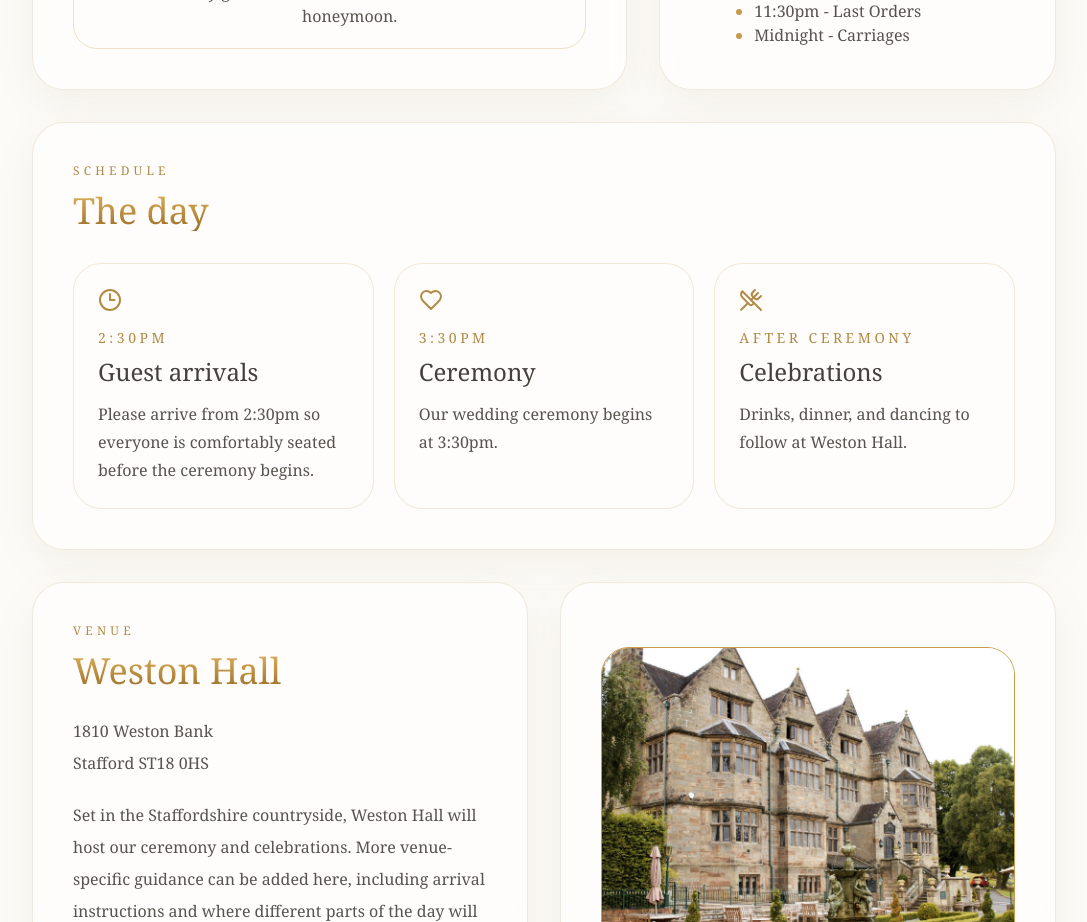
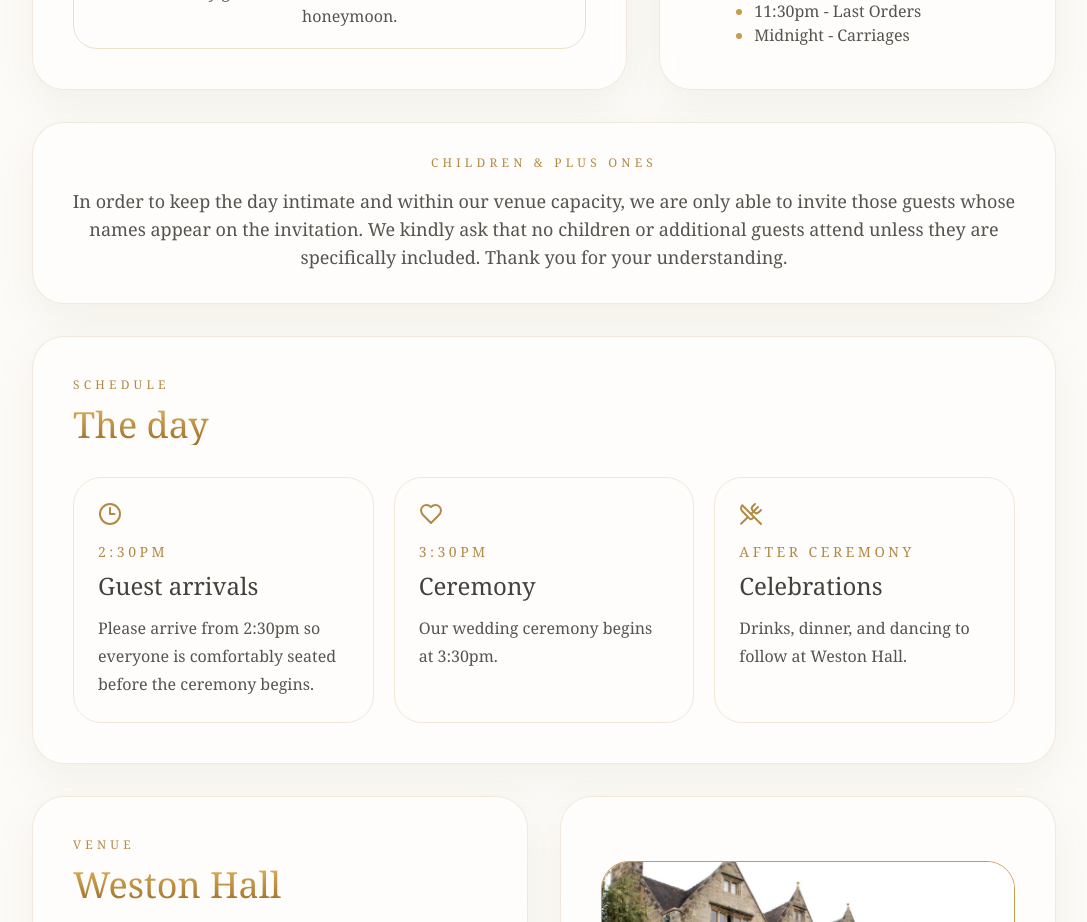
Before and after one commit to narutorulez/zoe-rahul-evening-wedding, a React (Vite) app: page / in a window 1280 px wide. Shown: the part 1320-2242 px from the top of the page, without its empty margins (96-1183 px from the left). Built offline with nearby package versions, Linux system fonts and the light colour scheme.

Commit message:
Children and plus ones

```diff
--- a/src/App.jsx
+++ b/src/App.jsx
@@ -406,6 +406,15 @@ const isFormComplete =
             </div>
           </div>
         </section>
+
+<section className="section-card rounded-[2rem] p-6 sm:p-8">
+  <p className="text-xs uppercase tracking-[0.35em] text-[#b28a45] text-center">
+    Children & plus ones
+  </p>
+  <p className="mt-4 text-center text-base leading-8 text-stone-600 sm:text-lg">
+    In order to keep the day intimate and within our venue capacity, we are only able to invite those guests whose names appear on the invitation. We kindly ask that no children or additional guests attend unless they are specifically included. Thank you for your understanding.
+  </p>
+</section>
 
         <section id="schedule" className="section-card rounded-[2rem] p-8 sm:p-10">
           <p className="text-xs uppercase tracking-[0.35em] text-[#b28a45]">
```
